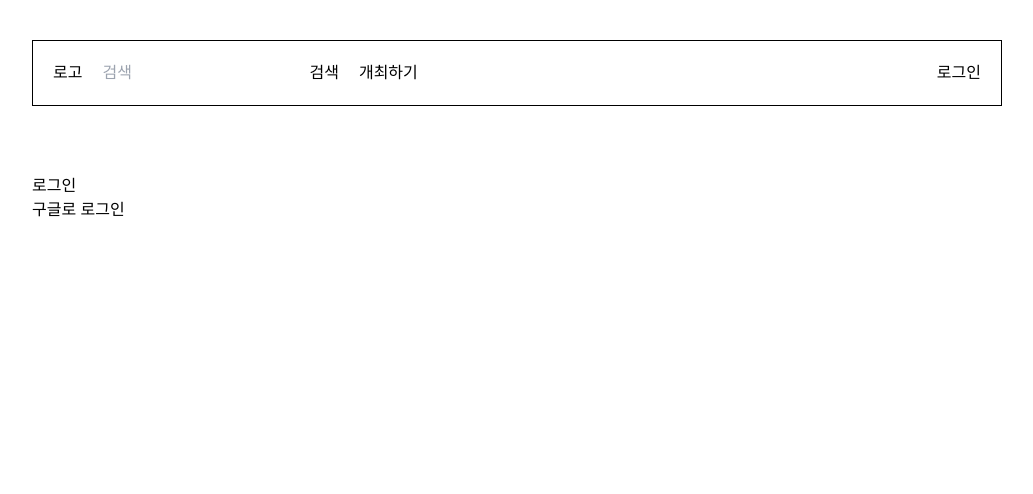
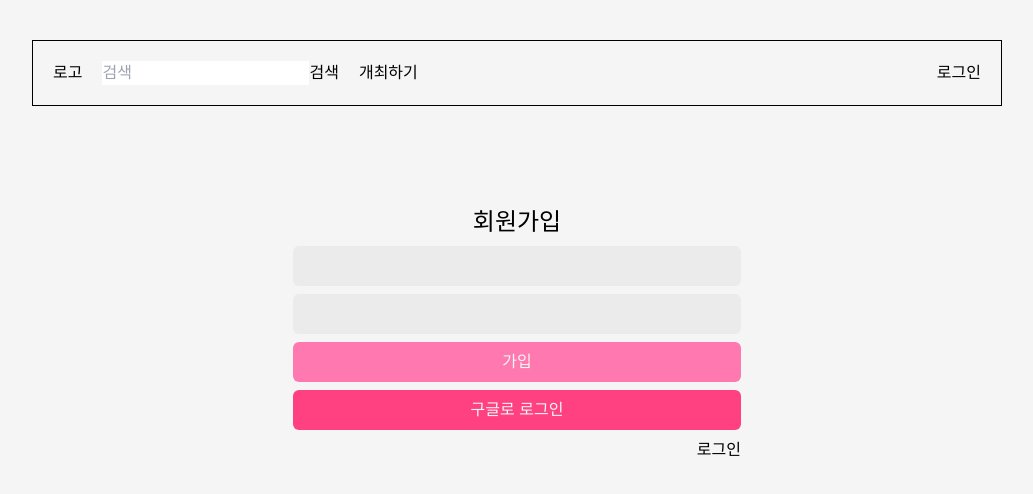
Before and after one commit to sonsodockje/wonder_mit, a React (Vite) app: page /auth in a window 1280 px wide. Shown: the top 494 px of the page, without its empty margins (123-1156 px from the left). Built offline with nearby package versions, Linux system fonts and the light colour scheme.

Commit message:
Update 로그인, 회원가입 왔다갔다

```diff
--- a/index.html
+++ b/index.html
@@ -8,7 +8,7 @@
   <title>똥</title>
 </head>
 
-<body>
+<body class="bg-bg-100">
   <script type="module" src="/src/firebase/index.js"></script>
   <div id="root"></div>
 
--- a/src/components/Nav.tsx
+++ b/src/components/Nav.tsx
@@ -58,7 +58,7 @@ function Logout() {
 
 function Login() {
   return (
-    <Link to={"/auth"}>
+    <Link to={"/auth?mode=login"}>
       <button>로그인</button>
     </Link>
   );
--- a/src/components/auth/GoogleLogin.tsx
+++ b/src/components/auth/GoogleLogin.tsx
@@ -14,7 +14,8 @@ function GoogleLogin() {
   const provider = new GoogleAuthProvider();
   provider.addScope("https://www.googleapis.com/auth/contacts.readonly");
 
-  function login() {
+  function login(e: any) {
+    e.preventDefault();
     signInWithPopup(auth, provider)
       .then((result) => {
         // This gives you a Google Access Token. You can use it to access the Google API.
@@ -46,9 +47,12 @@ function GoogleLogin() {
   }, [isLogin, navigate]);
 
   return (
-    <div>
-      <button onClick={login}>구글로 로그인</button>
-    </div>
+    <button
+      onClick={(e) => login(e)}
+      className="bg-primary-100 text-bg-100 rounded-md h-10"
+    >
+      구글로 로그인
+    </button>
   );
 }
 
--- a/src/components/auth/LoginForm.tsx
+++ b/src/components/auth/LoginForm.tsx
@@ -1,23 +1,60 @@
-import { Form } from "react-router-dom";
+import { Form, Link, useSearchParams } from "react-router-dom";
 import GoogleLogin from "./GoogleLogin";
 
 export default function LoginForm() {
+  const [searchParams] = useSearchParams();
+  const isLogin = searchParams.get("mode") === "login";
+
+  function handleLogin(
+    e: React.MouseEvent<HTMLButtonElement, MouseEvent>
+  ): void {
+    e.preventDefault();
+    // 여기서 다른 작업을 수행하거나 필요한 함수를 호출할 수 있습니다.
+  }
+
+  function handleSignup(
+    e: React.MouseEvent<HTMLButtonElement, MouseEvent>
+  ): void {
+    e.preventDefault();
+    // 여기서 다른 작업을 수행하거나 필요한 함수를 호출할 수 있습니다.
+  }
+
   return (
-    <>
-      <Form method="post">
-        <p>
-          <input type="text" name="email" />
-        </p>
-
-        <p>
-          <input type="text" name="password" />
-        </p>
-
-        <p>
-          <button type="submit">로그인</button>
-        </p>
+    <div className="container mt-[100px] ">
+      <Form className="flex flex-col gap-2 mb-10 mx-auto max-w-md">
+        <h2 className="text-center text-2xl">
+          {isLogin ? "로그인" : "회원가입"}
+        </h2>
+        <input
+          type="text"
+          name="email"
+          className="rounded-md h-10 bg-bg-200 px-4"
+        />
+        <input
+          type="password"
+          name="password"
+          className="rounded-md h-10 bg-bg-200 px-4"
+        />
+        {!isLogin ? (
+          <button
+            onClick={(e) => handleSignup(e)}
+            className="bg-primary-200 text-bg-100  rounded-md h-10"
+          >
+            가입
+          </button>
+        ) : (
+          <button
+            onClick={(e) => handleLogin(e)}
+            className="bg-primary-200 text-bg-100 rounded-md h-10"
+          >
+            로그인
+          </button>
+        )}
+        <GoogleLogin />
+        <Link to={`?mode=${isLogin ? "signup" : "login"}`}>
+          <p className="text-right">{!isLogin ? "로그인" : "회원가입"}</p>
+        </Link>
       </Form>
-      <GoogleLogin />
-    </>
+    </div>
   );
 }
--- a/src/components/main/Search.tsx
+++ b/src/components/main/Search.tsx
@@ -3,14 +3,16 @@ import useSearchStore from "../../store/useSearch";
 import { useState } from "react";
 
 function Search() {
-  const navitate = useNavigate();
+  const navigate = useNavigate();
   const setKeyword = useSearchStore((state: any) => state.setKeyword);
   const [searchValue, setSearchValue] = useState("");
 
   const handleSearch = () => {
     setKeyword(searchValue);
     setSearchValue("");
-    return navitate(`/search/${searchValue}`);
+    const keyword = encodeURIComponent(searchValue);
+    return navigate(`/search?keyword=${keyword}`);
+    //   return navigate(`/search?keyword=${searchValue}`);
   };
 
   return (
--- a/src/firebase/index.js
+++ b/src/firebase/index.js
@@ -5,12 +5,12 @@ import { initializeApp } from "firebase/app";
 
 // Your web app's Firebase configuration
 const firebaseConfig = {
-  apiKey: "AIzaSyD8KiQ6S4XqSaM_5XhduY9JaIE5Am3o3UA",
-  authDomain: "wonder-mit.firebaseapp.com",
-  projectId: "wonder-mit",
-  storageBucket: "wonder-mit.appspot.com",
-  messagingSenderId: "644827001616",
-  appId: "1:644827001616:web:427a577042fa6d9bad2b95",
+  apiKey: "AIzaSyDYEHIyKYdg1f159ngvh7U8DDOSheaLrzs",
+  authDomain: "wondermit-dd72d.firebaseapp.com",
+  projectId: "wondermit-dd72d",
+  storageBucket: "wondermit-dd72d.appspot.com",
+  messagingSenderId: "552542445190",
+  appId: "1:552542445190:web:6b9f274c3fc3254acd7b07",
 };
 
 // Initialize Firebase
--- a/src/main.tsx
+++ b/src/main.tsx
@@ -35,7 +35,7 @@ const router = createBrowserRouter([
         element: <DetailPage />,
       },
       {
-        path: "search/:keyword",
+        path: "search/",
         element: <SearchPage />,
       },
     ],
--- a/src/pages/SearchPage.tsx
+++ b/src/pages/SearchPage.tsx
@@ -1,11 +1,12 @@
-import { useParams } from "react-router-dom";
+import { useSearchParams } from "react-router-dom";
 
 function SearchPage() {
-  const keyword = useParams().keyword;
+  const keyword = useSearchParams()[0];
+  const value = keyword.get("keyword") || "";
 
   return (
     <div>
-      <div>"{keyword}" 의 검색결과</div>
+      <p>"{value}" 의 검색결과</p>
     </div>
   );
 }
--- a/src/pages/UploadPage.tsx
+++ b/src/pages/UploadPage.tsx
@@ -8,7 +8,7 @@ function UploadPage() {
 
   useEffect(() => {
     if (!isLogin) {
-      return navigate("auth");
+      return navigate("auth?mode=login");
     }
   }, []);
 
--- a/tailwind.config.js
+++ b/tailwind.config.js
@@ -16,6 +16,20 @@ export default {
       "gray-dark": "#273444",
       gray: "#8492a6",
       "gray-light": "#d3dce6",
+
+      "primary-100": "#FF4081",
+      "primary-200": "#ff79b0",
+      "primary-300": "#ffe4ff",
+
+      "accent-100": "#00E5FF",
+      "accent-200": "#00829b",
+
+      "text-100": "#333333",
+      "text-200": "#5c5c5c",
+
+      "bg-100": "#F5F5F5",
+      "bg-200": "#ebebeb",
+      "bg-300": "#c2c2c2",
     },
     screens: {
       md: "760px",
```
